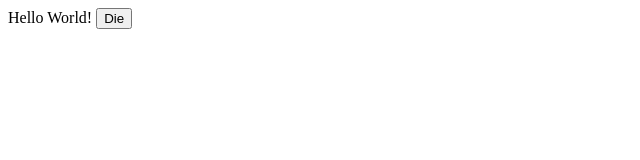
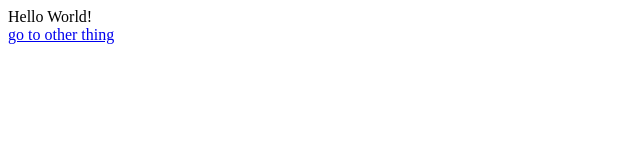
Before and after one commit to mortie/corn, a plain HTML site: page index.html in a window 1280 px wide. Shown: the whole page, without its empty margins (0-640 px from the left). Drawn offline with Linux system fonts and the light colour scheme.

Commit message:
renamed maspa to spat, various improvements

```diff
--- a/index.html
+++ b/index.html
@@ -5,7 +5,7 @@
 </head>
 <body>
 	<div id="view"></div>
-	<script src="js/maspa.js"></script>
+	<script src="js/spat.js"></script>
 	<script src="js/app.js"></script>
 </body>
 </html>
--- a/js/app.js
+++ b/js/app.js
@@ -1,6 +1,13 @@
-window.corn = new Maspa("home", document.getElementById("view"));
+window.corn = new Spat(
+{
+	"element": document.getElementById("view"),
+	"defaultView": "home",
+	"viewDir": "view",
+	"requestPrefix": "api/"
+});
 
 corn.loadViews(
 [
-	"home"
+	"home",
+	"other"
 ]);
--- a/js/maspa.js
+++ b/js/spat.js
@@ -1,14 +1,27 @@
 (function()
 {
-	function get(url, cb)
+	function request(url, method, data, cb)
 	{
 		var xhr = new XMLHttpRequest();
 		xhr.onload = function()
 		{
-			cb(xhr.responseText);
+			if (xhr.status === 200)
+				cb(xhr.responseText);
+			else
+				throw new Error(xhr.status+": "+xhr.statusText+" ("+url+")");
 		}
-		xhr.open("get", url);
-		xhr.send();
+		xhr.open(method, url);
+		xhr.send(data);
+	}
+
+	function get(url, cb)
+	{
+		request(url, "get", null, cb);
+	}
+
+	function post(url, data, cb)
+	{
+		request(url, "post", data, cb);
 	}
 
 	function Async(num, cb)
@@ -20,31 +33,39 @@
 		}
 	}
 
-	window.Maspa = function(defaultView, element, viewsDir)
+	window.Spat = function(options)
 	{
-		this.defaultView = defaultView;
-		this._viewsDir = viewsDir || "views"
+		options = options || {};
+
+		this.defaultView = options.defaultView || "home";
+		this._viewsDir = options.viewsDir || "views";
+		this._element = options.element || document.getElementById("view");
+
 		this._views = {};
 		this._path = window.location.hash.substring(1);
-		this._element = element;
 
-		window.addEventListener("popstate", function(e)
+		function viewChangeHandler()
 		{
 			this._path = window.location.hash.substring(1);
-			this.load(this._path);
-		}.bind(this));
+			if (this._path !== "")
+				this.load(this._path);
+		}
 
-		window.addEventListener("load", function(e)
-		{
-			this._path = window.location.hash.substring(1);
-			this.load(this._path);
-		}.bind(this));
+		window.addEventListener("popstate", viewChangeHandler.bind(this));
+		window.addEventListener("load", viewChangeHandler.bind(this));
 	}
-	window.Maspa.prototype =
+	window.Spat.prototype =
 	{
 		"addView": function(name, templates, cb)
 		{
-			var view = new View(name, templates, this._element, this._viewsDir, cb);
+			var view = new View(
+				name,
+				templates,
+				this._element,
+				this._viewsDir,
+				cb
+			);
+
 			this._views[name] = view;
 
 			if (this._path == "" && name == this.defaultView)
@@ -69,7 +90,7 @@
 
 			if (!view)
 			{
-				console.log("View not found: "+tokens[0]);
+				console.log("View not found: "+path);
 				return;
 			}
 
@@ -91,9 +112,10 @@
 	{
 		this.name = name;
 		this.cb = cb;
+		this._element = element;
+
 		this.templatesLoaded = false;
 		this._templateCache = {};
-		this._element = element;
 
 		//do things once all templates are loaded
 		var async = Async(templates.length, function()
@@ -148,6 +170,12 @@
 
 				elem.addEventListener(evt, cb, false);
 			}
-		}
+		},
+
+		"post": post,
+
+		"get": get,
+
+		"Async": Async
 	}
 })();
--- a/views/home/templates/index.html
+++ b/views/home/templates/index.html
@@ -1 +1,2 @@
-Hello World! <button>Die</button>
+Hello World!<br>
+<a href="#other">go to other thing</a>
--- /dev/null
+++ b/views/other/index.js
@@ -0,0 +1,9 @@
+corn.addView("other", ["index"], function(args, view)
+{
+	view.draw(view.template("index"));
+
+	view.event("button", "click", function(e)
+	{
+		console.log(e);
+	});
+});
--- /dev/null
+++ b/views/other/templates/index.html
@@ -0,0 +1,2 @@
+Hello World!
+<a href="#home">go to home thing</a>
```
